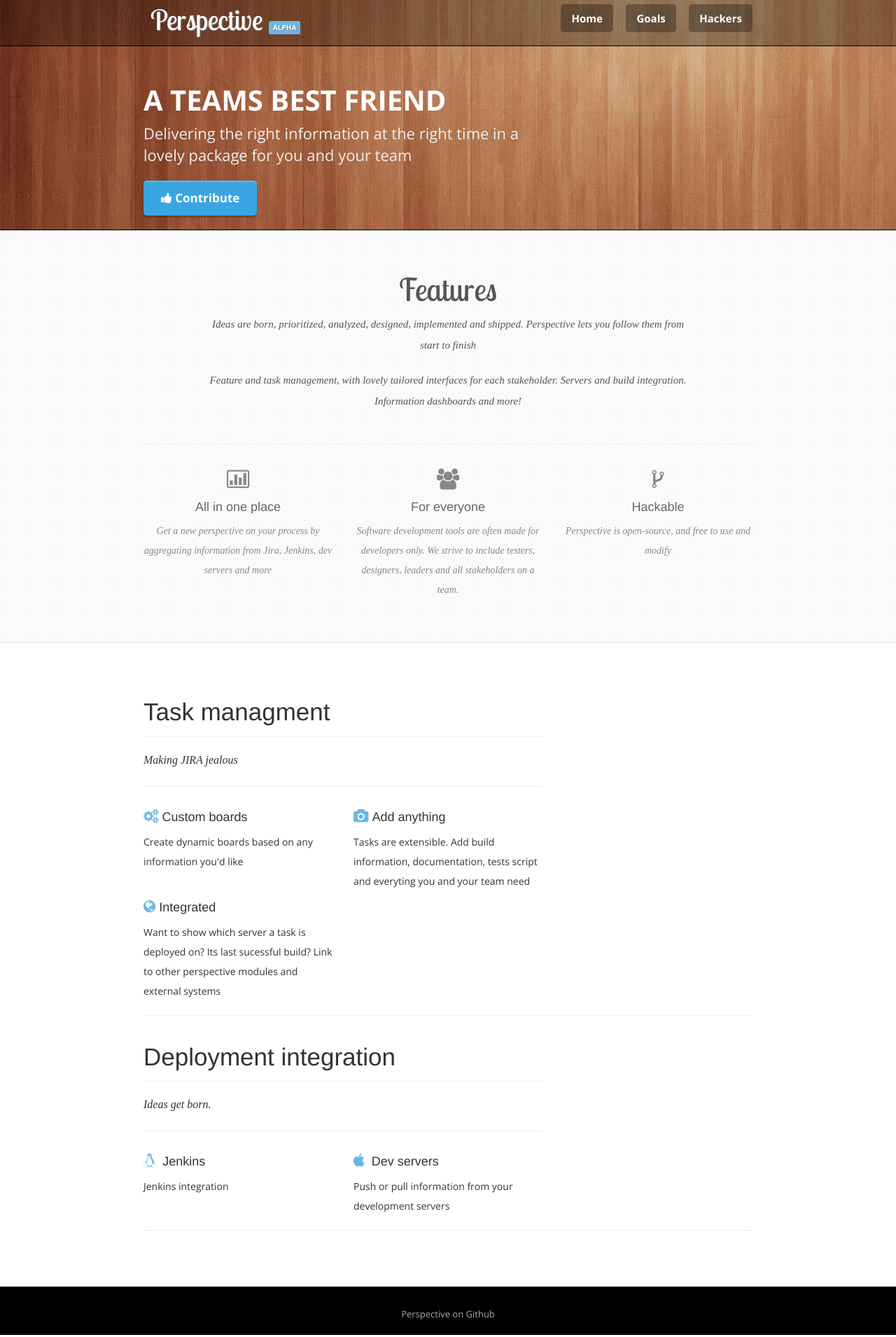
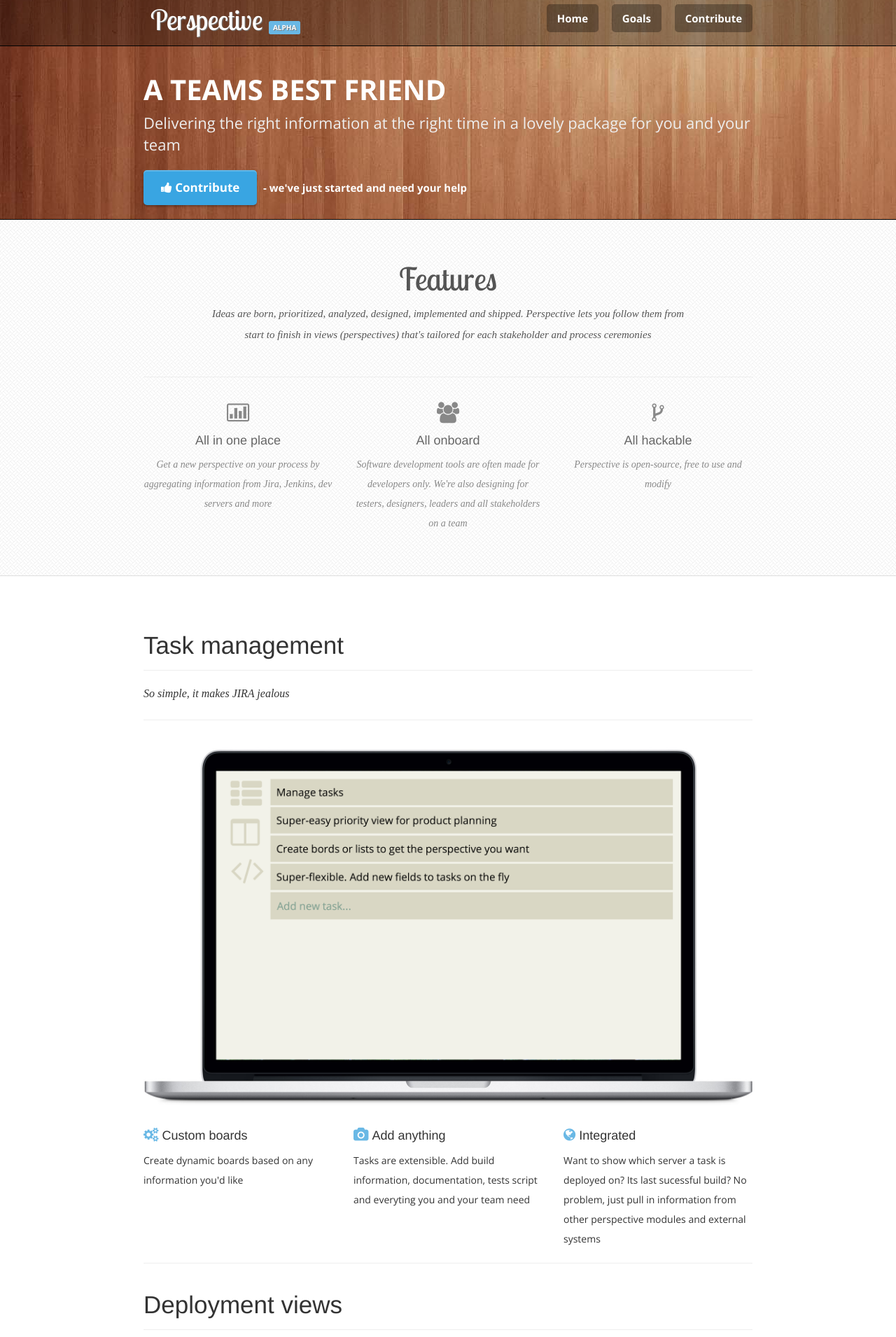
Before and after one commit to magnusstubman/perspective, a plain HTML site: page index.html in a window 1280 px wide. Shown: the part 14-1924 px from the top of the page at 70% size. Drawn offline with nearby package versions, Linux system fonts and the light colour scheme; a web font is replaced by a local one.

Commit message:
Marketing

```diff
--- a/css/style.css
+++ b/css/style.css
@@ -65,11 +65,14 @@ hr{
 }
 /* Header */
 
-header{
+header {
 	background-color:rgba(0,0,0,0.3);
 	height:80px;
+	border-bottom:1px solid #000;
+}
+
+header .hero {
 	margin-bottom:15px;
-	border-bottom:1px solid #000;
 }
 
 header .logo h1{
@@ -114,7 +117,6 @@ header .navigation a:hover{
 }
 
 /* Hero */
-
 .hero{
 	padding:20px 0;
 }
@@ -641,9 +643,10 @@ margin-bottom:0px;
 	padding-bottom:60px;
 }
 
-.shots .screenshot img{
-	width:300px;
+.shots .screenshot {
+	width:100%;
 	margin:0px auto;
+	padding: 20px 0;
 }
 
 .shots .shotcontent h3{
--- a/index.html
+++ b/index.html
@@ -29,7 +29,7 @@
 						<div class="navigation pull-right">
 							<a href="index.html">Home</a>
 							<a href="goals.html">Goals</a>
-							<a href="https://github.com/perspective/dev">Hackers</a>
+							<a href="https://github.com/perspective/dev">Contribute</a>
 						</div>
 					</div>
 				</div>
@@ -40,11 +40,11 @@
 			<div class="hero">
 				<div class="container">
 					<div class="row">
-						<div class="col-md-8">
+						<div class="col-md-12">
 							<div class="intro">
 								<h2>A teams best friend</h2>
 								<p>Delivering the right information at the right time in a lovely package for you and your team</p><br />
-								<a href="https://github.com/perspective/dev" class="download"><i class="icon-thumbs-up"></i> Contribute</a> <strong></strong>
+								<a href="https://github.com/perspective/dev" class="download"><i class="icon-thumbs-up"></i> Contribute</a> <strong> - we've just started and need your help</strong>
 							</div>
 						</div>
 					</div>
@@ -61,8 +61,7 @@
 					<div class="col-md-12">
 						<div class="feature-title text-center">
 							<h3>Features</h3>
-							<p>Ideas are born, prioritized, analyzed, designed, implemented and shipped. Perspective lets you follow them from start to finish</p>
-							<p>Feature and task management, with lovely tailored interfaces for each stakeholder. Servers and build integration. Information dashboards and more!</p>
+							<p>Ideas are born, prioritized, analyzed, designed, implemented and shipped. Perspective lets you follow them from start to finish in views (perspectives) that's tailored for each stakeholder and process ceremonies</p>
 						</div>
 					</div>
 				</div>
@@ -81,15 +80,15 @@
 					<div class="col-md-4 col-xs-6">
 						<div class="feat">
 							<p><i class="icon-group"></i></p>
-							<h4>For everyone</h4>
-							<p>Software development tools are often made for developers only. We strive to include testers, designers, leaders and all stakeholders on a team.</p>
+							<h4>All onboard</h4>
+							<p>Software development tools are often made for developers only. We're also designing for testers, designers, leaders and all stakeholders on a team</p>
 						</div>
 					</div>
 					<div class="col-md-4 col-xs-6">
 						<div class="feat">
 							<p><i class="icon-code-fork"></i></p>
-							<h4>Hackable</h4>
-							<p>Perspective is open-source, and free to use and modify</p>
+							<h4>All hackable</h4>
+							<p>Perspective is open-source, free to use and modify</p>
 						</div>
 					</div>
 				</div>
@@ -104,32 +103,31 @@
 				<!-- shot1-->
 				<div class="row">
 
-					<div class="col-md-8">
+					<div class="col-md-12">
 						<div class="shotcontent">
-							<h3>Task managment</h3>
-							<p class="shot-para">Making JIRA jealous</p>
+							<h3>Task management</h3>
+							<p class="shot-para">So simple, it makes JIRA jealous</p>
 							<hr>
 
+							<img src="img/tasks.png" class="screenshot" alt="Task management" />
+
 							<div class="row">
-								<div class="col-md-6 col-xs-6">
+								<div class="col-md-4 col-xs-4">
 									<div class="shot-content-body">
 										<h4><i class="icon-gears tblue"></i>Custom boards</h4>
 										<p>Create dynamic boards based on any information you'd like</p>
 									</div>
 								</div>
-								<div class="col-md-6 col-xs-6">
+								<div class="col-md-4 col-xs-4">
 									<div class="shot-content-body">
 										<h4><i class="icon-camera tblue"></i>Add anything</h4>
 										<p>Tasks are extensible. Add build information, documentation, tests script and everyting you and your team need</p>
 									</div>
 								</div>
-							</div>
-							<div class="row">
-								<div class="col-md-6 col-xs-6">
+								<div class="col-md-4 col-xs-4">
 									<div class="shot-content-body">
 										<h4><i class="icon-globe tblue"></i>Integrated</h4>
-										<p>Want to show which server a task is deployed on? Its last sucessful build? Link to other
-											perspective modules and external systems</p>
+										<p>Want to show which server a task is deployed on? Its last sucessful build? No problem, just pull in information from other perspective modules and external systems</p>
 									</div>
 								</div>
 							</div>
@@ -143,23 +141,40 @@
 
 				<!-- shot2 -->
 				<div class="row">
-					<div class="col-md-8">
+					<div class="col-md-12">
 						<div class="shotcontent">
-							<h3>Deployment integration</h3>
-							<p class="shot-para">Ideas get born.</p>
+							<h3>Deployment views</h3>
+							<p class="shot-para">Because you like to follow your feature from feature branches, to continous integration and deployment</p>
+
+
+							<img src="img/builds.png" class="screenshot" alt="Builds" />
 							<hr>
 
 							<div class="row">
-								<div class="col-md-6 col-xs-6">
+								<div class="col-md-4 col-xs-4">
 									<div class="shot-content-body">
-										<h4><i class="icon-linux tblue"></i> Jenkins</h4>
-										<p>Jenkins integration</p>
+										<h4><i class="icon-github tblue"></i> Feature branches to trees</h4>
+										<p>Establish a naming convention and get your feature branches rendered as
+											trees. In the image above we've used <code>iphone-app_login_from-github</code> and
+										<code>iphone-app_login_password</code>
+										</p>
+
+
 									</div>
 								</div>
-								<div class="col-md-6 col-xs-6">
+								<div class="col-md-4 col-xs-4">
 									<div class="shot-content-body">
-										<h4><i class="icon-apple tblue"></i> Dev servers</h4>
-										<p>Push or pull information from your development servers</p>
+										<h4><i class="icon-linux tblue"></i> Jenkins integration</h4>
+										<p>With perspective-jenkins you get color coding on your feature branches.
+										And a even a hammer when it builds!</p>
+									</div>
+								</div>
+								<div class="col-md-4 col-xs-4">
+									<div class="shot-content-body">
+										<h4><i class="icon-laptop tblue"></i> Dev servers</h4>
+										<p>Push or pull information from your development servers into the build screen.
+											Show notifications when new builds or deploys start.
+										</p>
 									</div>
 								</div>
 							</div>
```
Also changed, not shown: goals.html (+36 -31 lines), img/3.png (added), img/builds.png (added), img/tasks.png (added).
